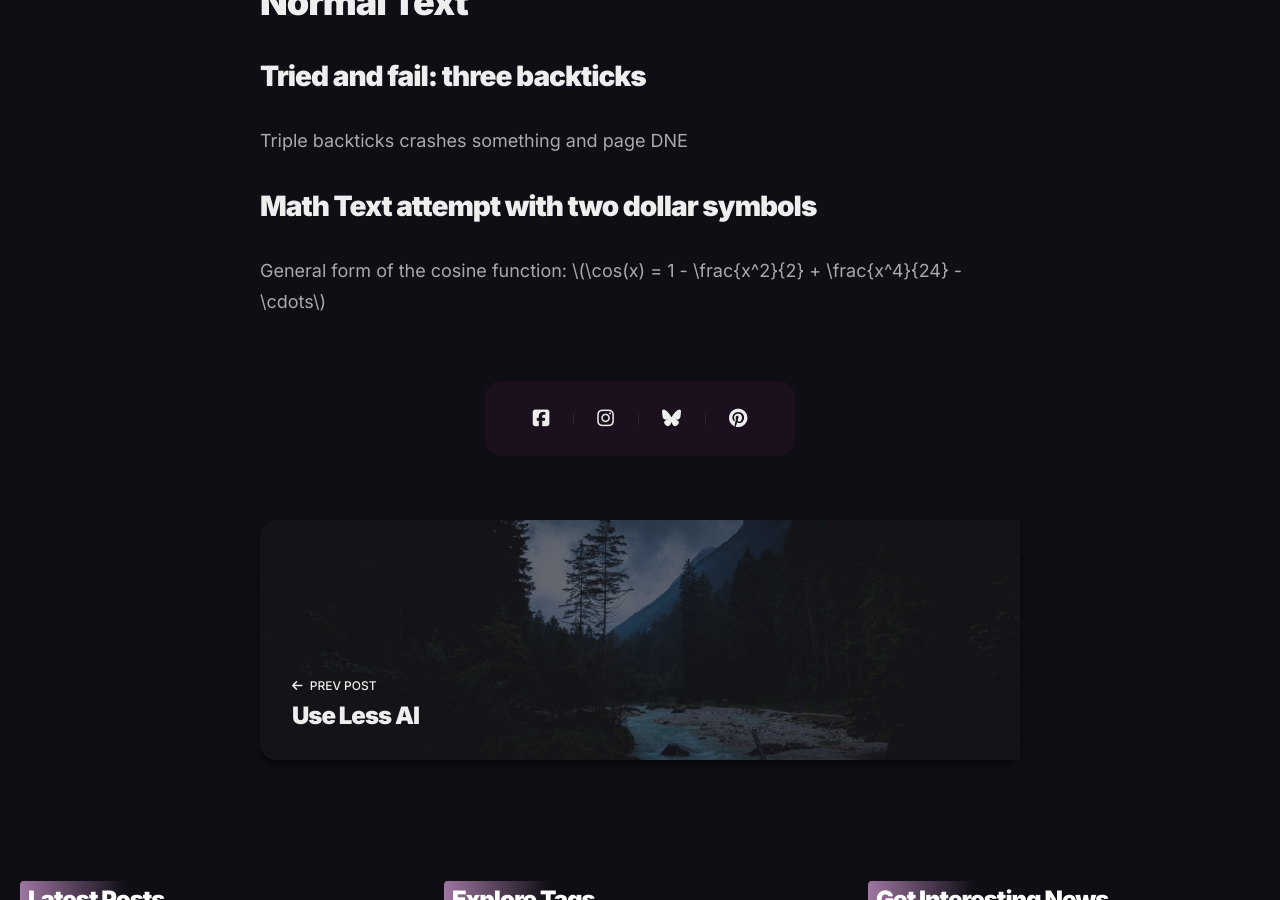
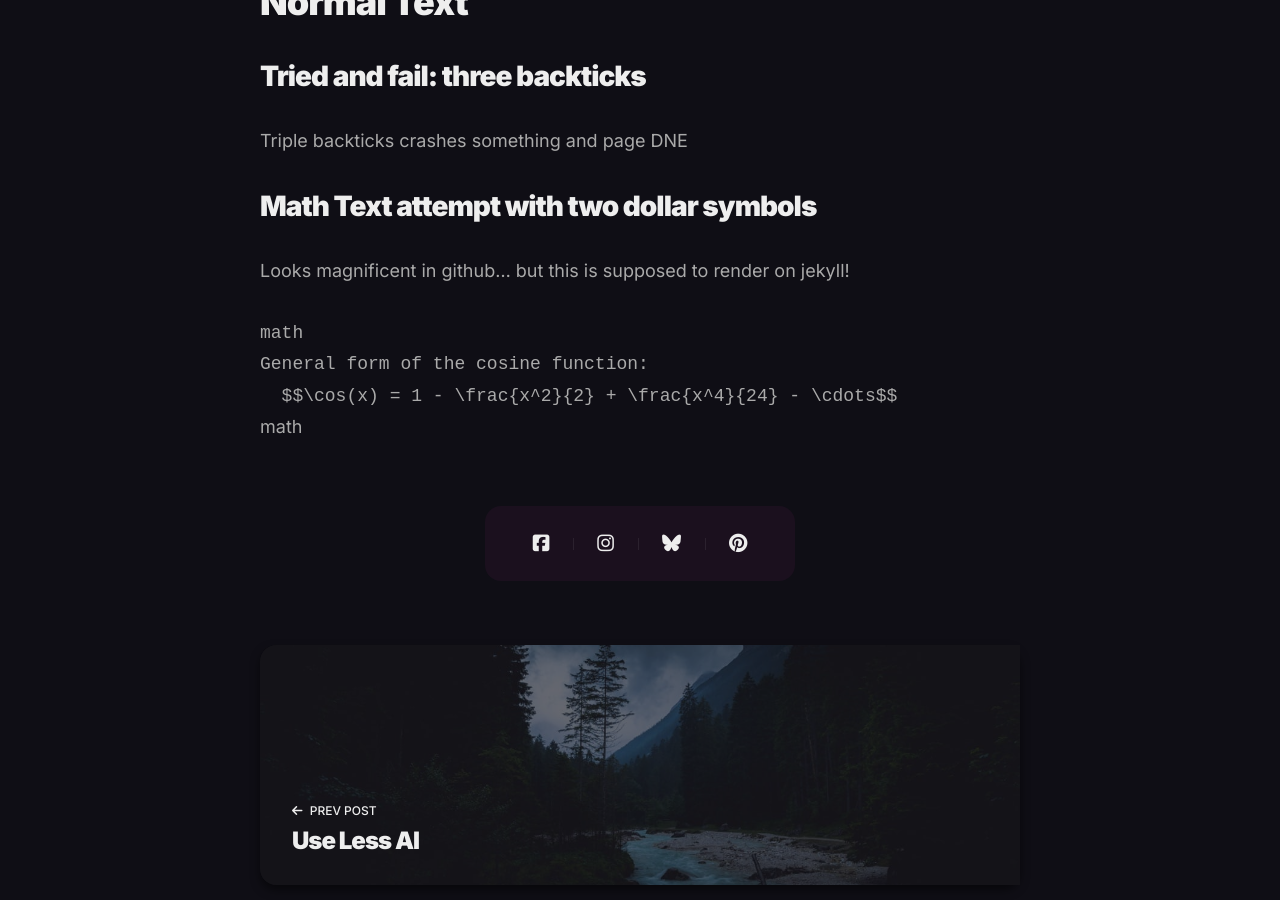
Before and after one commit to KO0I/KO0I.github.io, a Jekyll site: the page built from _posts/2026-05-25-test.markdown, in a window 1280 px wide and 900 px high, scrolled down 812 px. Built offline with Jekyll 4.4.1, drawn with Linux system fonts in a browser that asks for light colours.

Commit message:
Update 2026-05-25-test.markdown

````diff
--- a/_posts/2026-05-25-test.markdown
+++ b/_posts/2026-05-25-test.markdown
@@ -11,6 +11,9 @@
 Triple backticks crashes something and page DNE
 
 ## Math Text attempt with two dollar symbols
+Looks magnificent in github... but this is supposed to render on jekyll!
 
+```math
 General form of the cosine function:
   $$\cos(x) = 1 - \frac{x^2}{2} + \frac{x^4}{24} - \cdots$$
+```math
````
